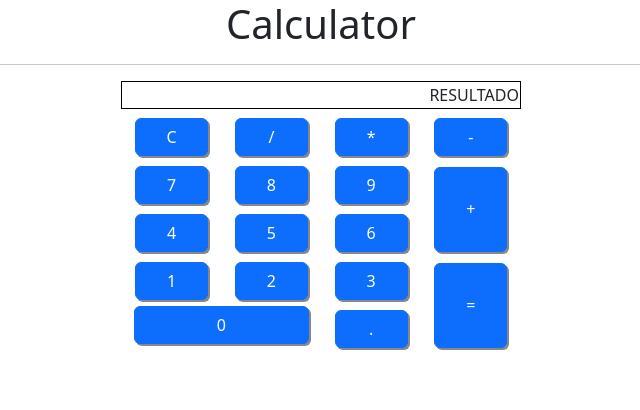
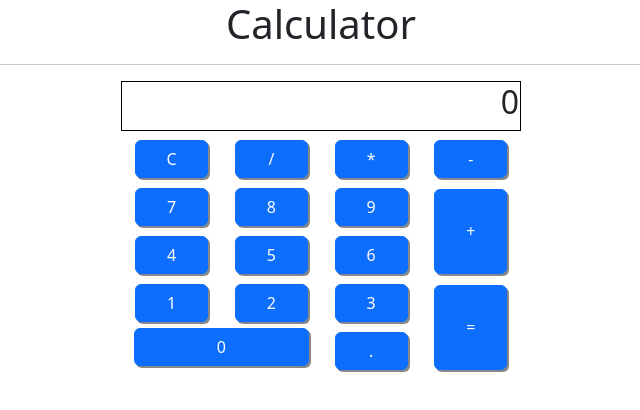
Before and after one commit to villarJM/calculadora-app, a React (Vite) app: page / in a window 1280 px wide. Shown: the top 410 px of the page, without its empty margins (319-959 px from the left). Built offline with nearby package versions, Linux system fonts and the light colour scheme.

Commit message:
Funcionalidad a Botones

```diff
--- a/src/App.jsx
+++ b/src/App.jsx
@@ -1,5 +1,17 @@
+import { useState } from 'react';
 import './App.css'
+
+const buttonsClasses = 'btn btn-primary w-75 mt-2';
+
 function App() {
+  const [screen, setScreen] = useState('0');
+  const handleButtonClick = () => {
+    if(screen === '0') {
+      setScreen('9');
+    } else {
+      setScreen(`${screen}9`);
+    }
+  };
 
   return (
     <div className="app">
@@ -12,67 +24,80 @@ function App() {
         <tr>
           <td colSpan={4} style={{
             border: '1px solid black', textAlign: 'end'
-            }}>RESULTADO</td>
+            }}><h2>{screen}</h2></td>
         </tr>
         {/*SECOND ROW*/}
         <tr>
           <td>
             <button
               type='button'
-              className='btn btn-primary w-75 mt-2'>C</button></td>
+              className={buttonsClasses}>C
+            </button>
+          </td>
           <td>
             <button
               type='button'
-              className='btn btn-primary w-75 mt-2'>/</button></td>
+              className={buttonsClasses}>/
+            </button>
+          </td>
+          <td>
+            <button
+              type='button'
+              className={buttonsClasses}>*
+            </button>
+          </td>
           <td><button
               type='button'
-              className='btn btn-primary w-75 mt-2'>*</button></td>
-          <td><button
-              type='button'
-              className='btn btn-primary w-75 mt-2'>-</button></td>
+              className={buttonsClasses}>-
+            </button>
+          </td>
         </tr>
         {/*THIRD ROW*/}
         <tr>
+          <td>
+            <button
+              type='button'
+              className={buttonsClasses}>7
+            </button>
+          </td>
           <td><button
               type='button'
-              className='btn btn-primary w-75 mt-2'>7</button></td>
+              className={buttonsClasses}>8</button></td>
           <td><button
               type='button'
-              className='btn btn-primary w-75 mt-2'>8</button></td>
-          <td><button
-              type='button'
-              className='btn btn-primary w-75 mt-2'>9</button></td>
+              className={buttonsClasses}
+              onClick={handleButtonClick}>9</button></td>
           <td rowSpan={2}><button
               type='button'
-              className='btn btn-primary w-75 mt-2'
+              className={buttonsClasses}
               style={{height: "85px"}}>+</button></td>
         </tr>
         {/*FOURTH ROW*/}
         <tr>
           <td><button
               type='button'
-              className='btn btn-primary w-75 mt-2'>4</button></td>
+              className={buttonsClasses}>4</button></td>
           <td><button
               type='button'
-              className='btn btn-primary w-75 mt-2'>5</button></td>
+              className={buttonsClasses}>5</button></td>
           <td><button
               type='button'
-              className='btn btn-primary w-75 mt-2'>6</button></td>
+              className={buttonsClasses}>6</button></td>
         </tr>
         {/*FIFTH ROW*/}
         <tr>
           <td><button
               type='button'
-              className='btn btn-primary w-75 mt-2'>1</button></td>
+              className={buttonsClasses}>1</button></td>
           <td><button
               type='button'
-              className='btn btn-primary w-75 mt-2'>2</button></td>
+              className={buttonsClasses}>2</button></td>
           <td><button
               type='button'
-              className='btn btn-primary w-75 mt-2'>3</button></td>
+              className={buttonsClasses}>3</button></td>
           <td rowSpan={2}><button
               type='button'
-              className='btn btn-primary w-75 mt-2'
+              className={buttonsClasses}
               style={{height: "85px"}}> = </button></td>
         </tr>
         {/*SIXTH ROW*/}
@@ -84,7 +109,7 @@ function App() {
           <td>
             <button
               type='button'
-              className='btn btn-primary w-75 mt-2'>.</button>
+              className={buttonsClasses}>.</button>
           </td>
         </tr>
       </table>
```
